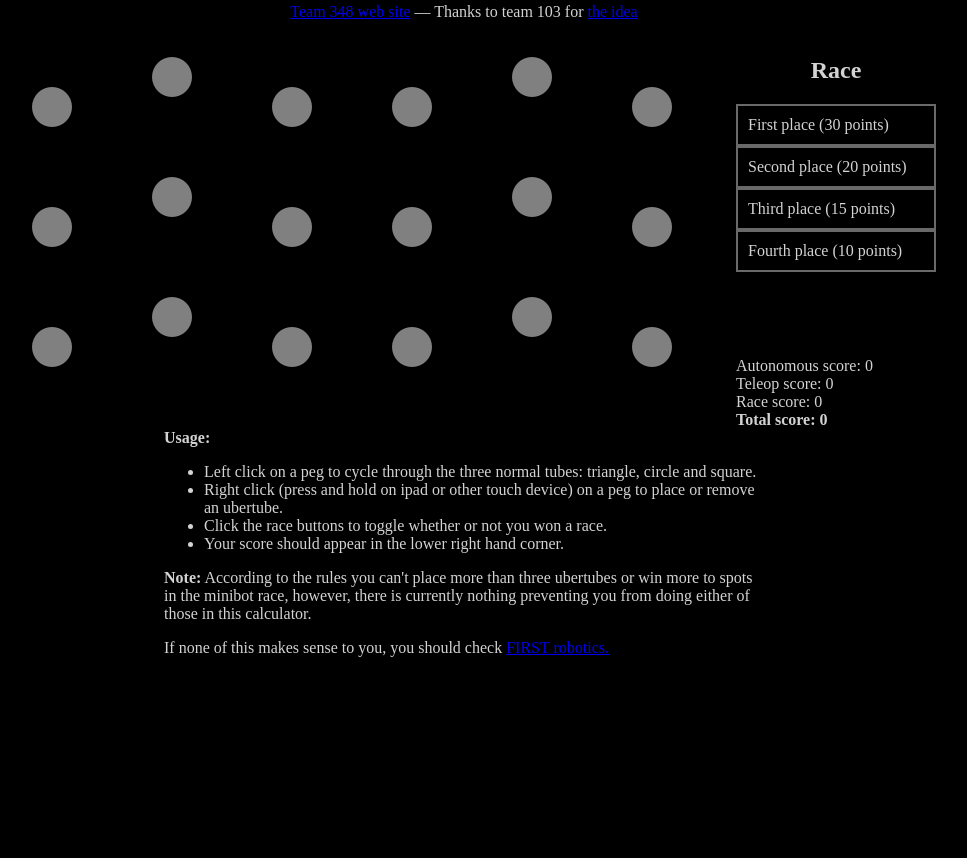
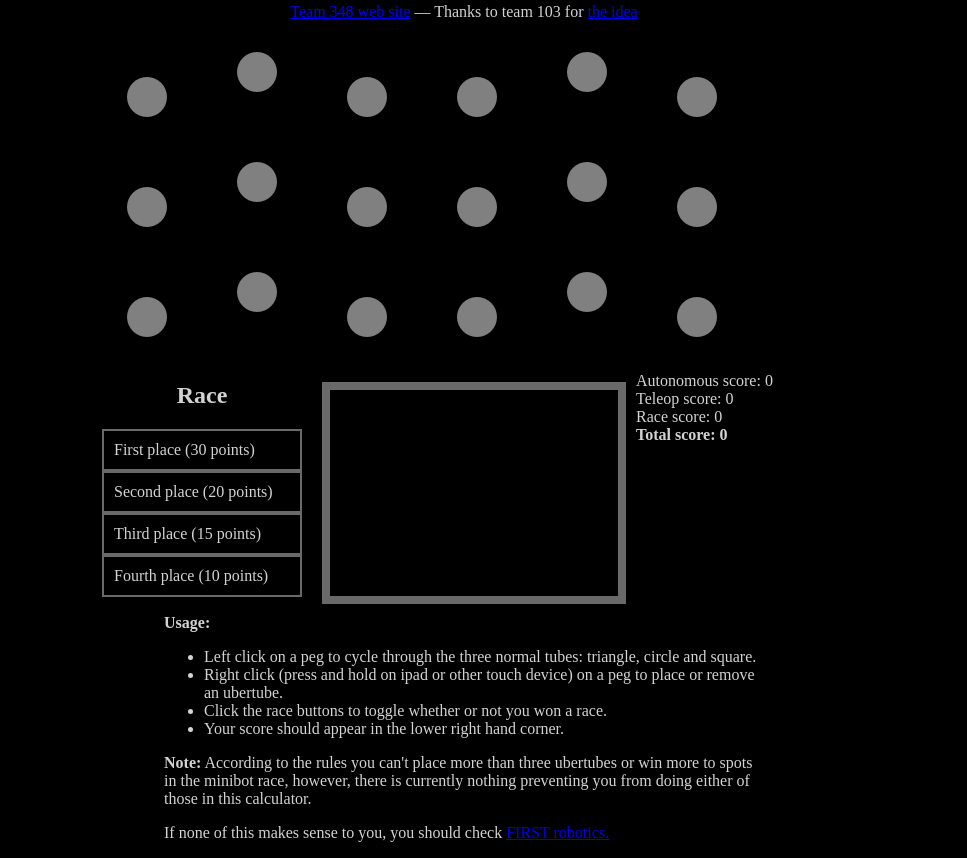
Before and after one commit to alexhenning/Logomotion-Score-Calculator, a plain HTML site: page index.html in a window 1280 px wide. Shown: the part 61-919 px from the top of the page, without its empty margins (176-1143 px from the left). Before the commit the page ends 800 px from the top, so only its background shows below. Drawn offline with Linux system fonts and the light colour scheme.

Commit message:
Redid the layout to add in the bin for ubertubes.

```diff
--- a/index.html
+++ b/index.html
@@ -18,13 +18,16 @@
       h1 {
          color: lightgray;
       }
+      h2 {
+         margin-top: 0px;
+      }
       .peg {
          color: white;
 	 background-color: black;
          border: 0px solid gray;
          width: 100px;
          height: 100px;
-         margin: 10px;
+         margin: 5px;
          float: left;
          cursor: pointer;
       }
@@ -49,26 +52,34 @@
          background-color: dimgray;
       }
       #wrapper {
-         max-width: 944px;
+         width: 744px;
          margin: auto;
-         margin-top: 20px;
+         margin-top: -10px;
       }
       #pegs {
          float: left;
-         width: 744px;
-         height: 372px;
-         margin-top: 10px;
+         margin: auto;
+         margin-top: 15px;
       }
       #race {
          float: left;
          width: 200px;
-         height: 320px;
+         height: 222px;
+         margin: 10px;
+      }
+      #bin {
+         float: left;
+         width: 288px;
+         height: 206px;
+         margin: 10px;
+         border: 8px dimgray solid;
       }
       #scores {
          float: left;
          width: 200px;
-         height: 124;
+         height: 242px;
          color: lightgray;
+         display: block;
       }
       #instructions {
          margin: auto;
@@ -94,11 +105,11 @@
       <img src="uber_circle.png"/>
       <img src="uber_square.png"/>
     </div>
-    <div id="wrapper">
       <center>
 	<h1>FIRST Robotics Team 348's Logomotion Score Calculator</h1>
 	<div id="subtitle"><a href="http://norwellrobotics.com/">Team 348 web site</a> &mdash; Thanks to team 103 for <a href="http://www.chiefdelphi.com/forums/showthread.php?t=88417&highlight=score+java">the idea</a></div>
       </center>
+    <div id="wrapper">
       <div id="pegs">
         <div class="row" id="top"></div>
 	<div class="row" id="middle"></div>
@@ -107,11 +118,14 @@
       <div id="race">
 	<center><h2>Race</h2></center>
       </div>
+      <div id="bin">
+      </div>
       <div id="scores">
 	Autonomous score: <span id="auton-score">0</span><br/>
 	Teleop score: <span id="teleop-score">0</span><br/>
 	Race score: <span id="race-score">0</span><br/>
 	<b>Total score: <span id="score">0</span></b>
+      </div>
     </div>
     <div id="instructions">
       <b>Usage:</b>
@@ -124,7 +138,6 @@
       <p><b>Note:</b> According to the rules you can't place more than three ubertubes or win more to spots in the minibot race, however, there is currently nothing preventing you from doing either of those in this calculator.</p>
       <p>If none of this makes sense to you, you should check <a href="http://www.usfirst.org/roboticsprograms/frc/default.aspx?id=966">FIRST robotics.</a></p>
     </div>
-    <div>
     <script language="javascript">
       $(document).ready(function() {
           main();
```
Lines whose indentation alone changed are shown as unchanged.
